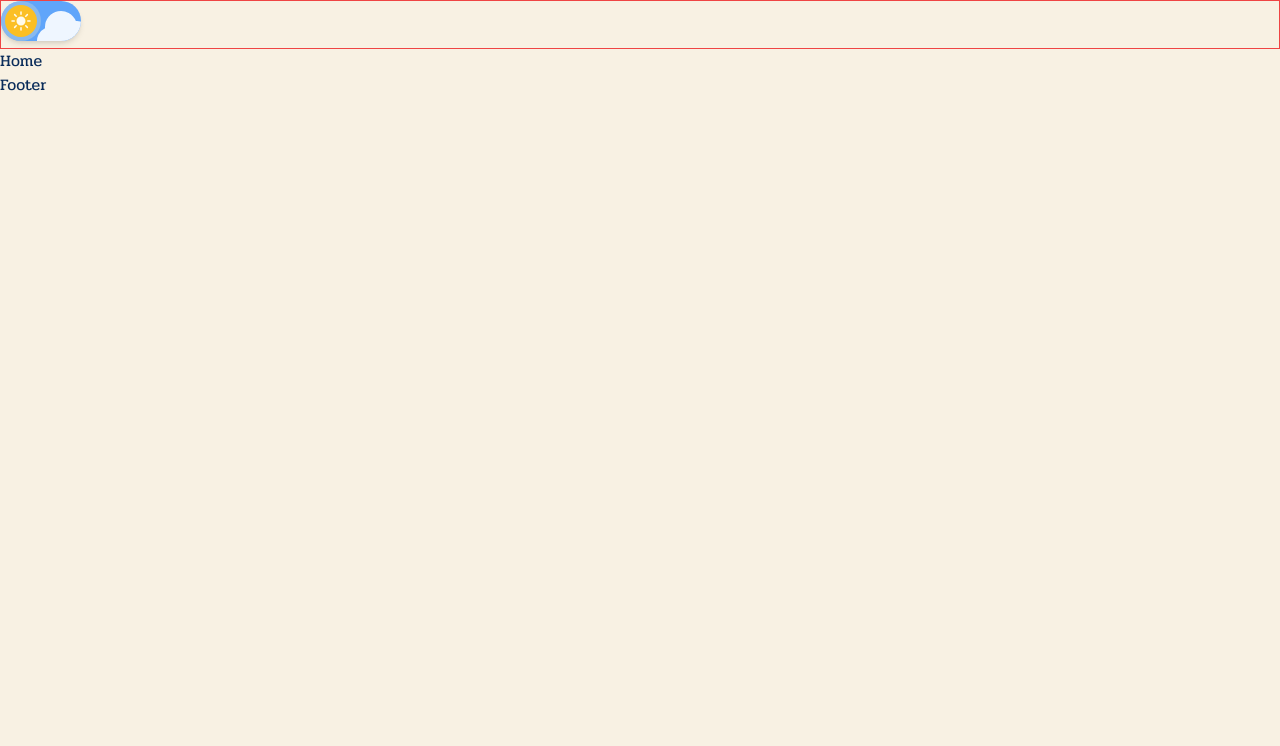
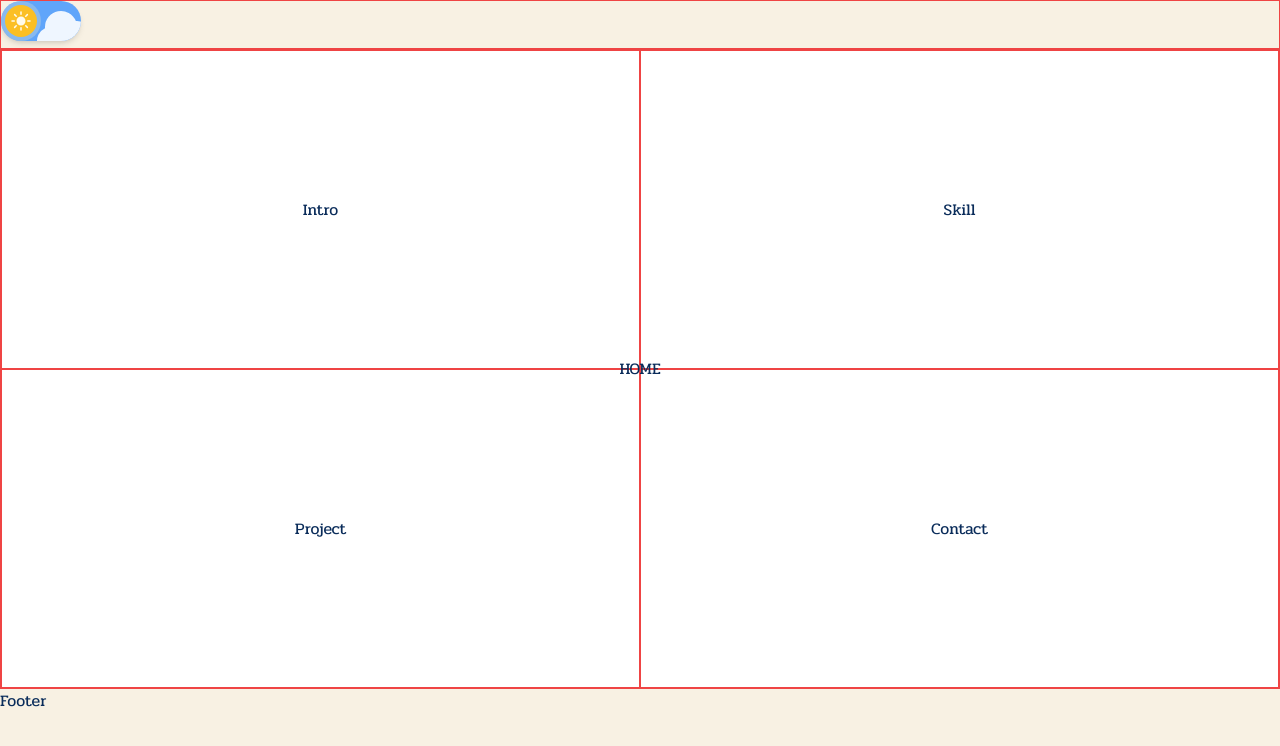
Before and after one commit to zeegerrank/portfolio, a React (Vite) app: page / in a window 1280 px wide. Shown: the top 746 px of the page. Built offline with nearby package versions, Linux system fonts and the light colour scheme.

Commit message:
apply wireframe for the infoBlocks logic

```diff
--- a/index.html
+++ b/index.html
@@ -1,4 +1,4 @@
-<!DOCTYPE html>
+<!doctype html>
 <html lang="en">
   <head>
     <meta charset="UTF-8" />
@@ -13,7 +13,7 @@
       crossorigin="anonymous"
     ></script>
   </head>
-  <body>
+  <body class="">
     <div id="root"></div>
     <script type="module" src="/src/main.jsx"></script>
   </body>
--- /dev/null
+++ b/src/components/infoBlocks/ContactBlock.jsx
@@ -0,0 +1,5 @@
+function ContactBlock() {
+  return <div>ContactBlock</div>;
+}
+
+export default ContactBlock;
--- /dev/null
+++ b/src/components/infoBlocks/InfoBlocks.jsx
@@ -0,0 +1,62 @@
+import { twMerge } from "tailwind-merge";
+import PropTypes from "prop-types";
+import { useBlock } from "../../context/BlockProvider";
+
+InfoBlocks.propTypes = {
+  className: PropTypes.string,
+};
+
+function InfoBlocks({ className }) {
+  const test = "border border-red-500 bg-white dark:bg-black";
+
+  const { setActiveBlock, activeBlock } = useBlock();
+
+  // const handleClick = () => {
+  //   setActive((pr) => !pr);
+  // };
+
+  const blocksName = [
+    { label: "Intro" },
+    { label: "Skill" },
+    { label: "Project" },
+    { label: "Contact" },
+  ];
+
+  return (
+    <div
+      className={twMerge(
+        test,
+        "relative h-[80vh] w-screen",
+        "flex flex-wrap",
+        "bg-transparent backdrop-blur-xl",
+        className,
+      )}
+    >
+      {blocksName.map((el, i) => {
+        return (
+          <div
+            className={twMerge(
+              test,
+              "transition-all duration-300",
+              "relative overflow-hidden",
+              "h-auto w-1/2",
+              "flex items-center justify-center text-center",
+              activeBlock === i && "-translate-x-5 shadow",
+            )}
+            onClick={() =>
+              activeBlock === i ? setActiveBlock(null) : setActiveBlock(i)
+            }
+            key={i}
+          >
+            {el.label}
+          </div>
+        );
+      })}
+      <div className="absolute left-[50%] top-[50%] -translate-x-[50%] -translate-y-[50%]">
+        HOME
+      </div>
+    </div>
+  );
+}
+
+export default InfoBlocks;
--- /dev/null
+++ b/src/components/infoBlocks/IntroBlock.jsx
@@ -0,0 +1,5 @@
+function IntroBlock() {
+  return <div>IntroBlock</div>;
+}
+
+export default IntroBlock;
--- /dev/null
+++ b/src/components/infoBlocks/ProjectBlock.jsx
@@ -0,0 +1,5 @@
+function ProjectBlock() {
+  return <div>ProjectBlock</div>;
+}
+
+export default ProjectBlock;
--- /dev/null
+++ b/src/components/infoBlocks/SelectedBlock.jsx
@@ -0,0 +1,41 @@
+import { twMerge } from "tailwind-merge";
+import { useBlock } from "../../context/BlockProvider";
+import IntroBlock from "./IntroBlock";
+import ProjectBlock from "./ProjectBlock";
+import SkillBlock from "./SkillBlock";
+import ContactBlock from "./ContactBlock";
+
+function SelectedBlock() {
+  const { activeBlock, setActiveBlock } = useBlock();
+  console.log("🚀 ~ SelectedBlock ~ activeBlock:", activeBlock);
+  let shownBlock;
+
+  switch (activeBlock) {
+    case 0:
+      shownBlock = <IntroBlock />;
+      break;
+    case 1:
+      shownBlock = <SkillBlock />;
+      break;
+    case 2:
+      shownBlock = <ProjectBlock />;
+      break;
+    case 3:
+      shownBlock = <ContactBlock />;
+  }
+  return (
+    <div
+      onClick={() => setActiveBlock(null)}
+      className={twMerge(
+        "transition-all duration-300",
+        "absolute inset-0 translate-x-full bg-red-500",
+        "border border-red-500",
+        activeBlock !== null && "translate-x-0",
+      )}
+    >
+      {shownBlock}
+    </div>
+  );
+}
+
+export default SelectedBlock;
--- /dev/null
+++ b/src/components/infoBlocks/SkillBlock.jsx
@@ -0,0 +1,5 @@
+function SkillBlock() {
+  return <div>SkillBlock</div>;
+}
+
+export default SkillBlock;
--- /dev/null
+++ b/src/context/BlockProvider.jsx
@@ -0,0 +1,34 @@
+import { createContext, useContext, useMemo, useState } from "react";
+import PropTypes from "prop-types";
+
+const BlockContext = createContext();
+BlockContext.displayName = "BlockContext";
+
+// eslint-disable-next-line react-refresh/only-export-components
+export const useBlock = () => {
+  const context = useContext(BlockContext);
+  if (context === undefined) {
+    throw new Error("useBlock must be used within a BlockProvider");
+  }
+  return context;
+};
+
+BlockProvider.propTypes = {
+  children: PropTypes.any,
+};
+
+function BlockProvider({ children }) {
+  const [activeBlock, setActiveBlock] = useState(null);
+
+  const BlockObject = useMemo(() => {
+    return { activeBlock, setActiveBlock };
+  }, [activeBlock, setActiveBlock]);
+
+  return (
+    <BlockContext.Provider value={BlockObject}>
+      {children}
+    </BlockContext.Provider>
+  );
+}
+
+export default BlockProvider;
--- a/src/pages/AppLayout.jsx
+++ b/src/pages/AppLayout.jsx
@@ -2,9 +2,11 @@ import { Outlet } from "react-router-dom";
 import Header from "../components/header/Header";
 import Footer from "../components/Footer";
 import { twMerge } from "tailwind-merge";
+import BlockProvider from "../context/BlockProvider";
 
 function AppLayout() {
   return (
+    <BlockProvider>
       <div
         className={twMerge(
           "h-screen w-screen",
@@ -19,6 +21,7 @@ function AppLayout() {
         </main>
         <Footer />
       </div>
+    </BlockProvider>
   );
 }
 
--- a/src/pages/home/Home.jsx
+++ b/src/pages/home/Home.jsx
@@ -1,5 +1,15 @@
+import InfoBlock from "../../components/infoBlocks/InfoBlocks";
+import SelectedBlock from "../../components/infoBlocks/SelectedBlock";
+
 function Home() {
-  return <div>Home</div>;
+  return (
+    <>
+      <section className="relative overflow-hidden">
+        <InfoBlock />
+        <SelectedBlock />
+      </section>
+    </>
+  );
 }
 
 export default Home;
```
Also changed, not shown: src/main.jsx (+6 -6 lines). Lines whose indentation alone changed are shown as unchanged.
